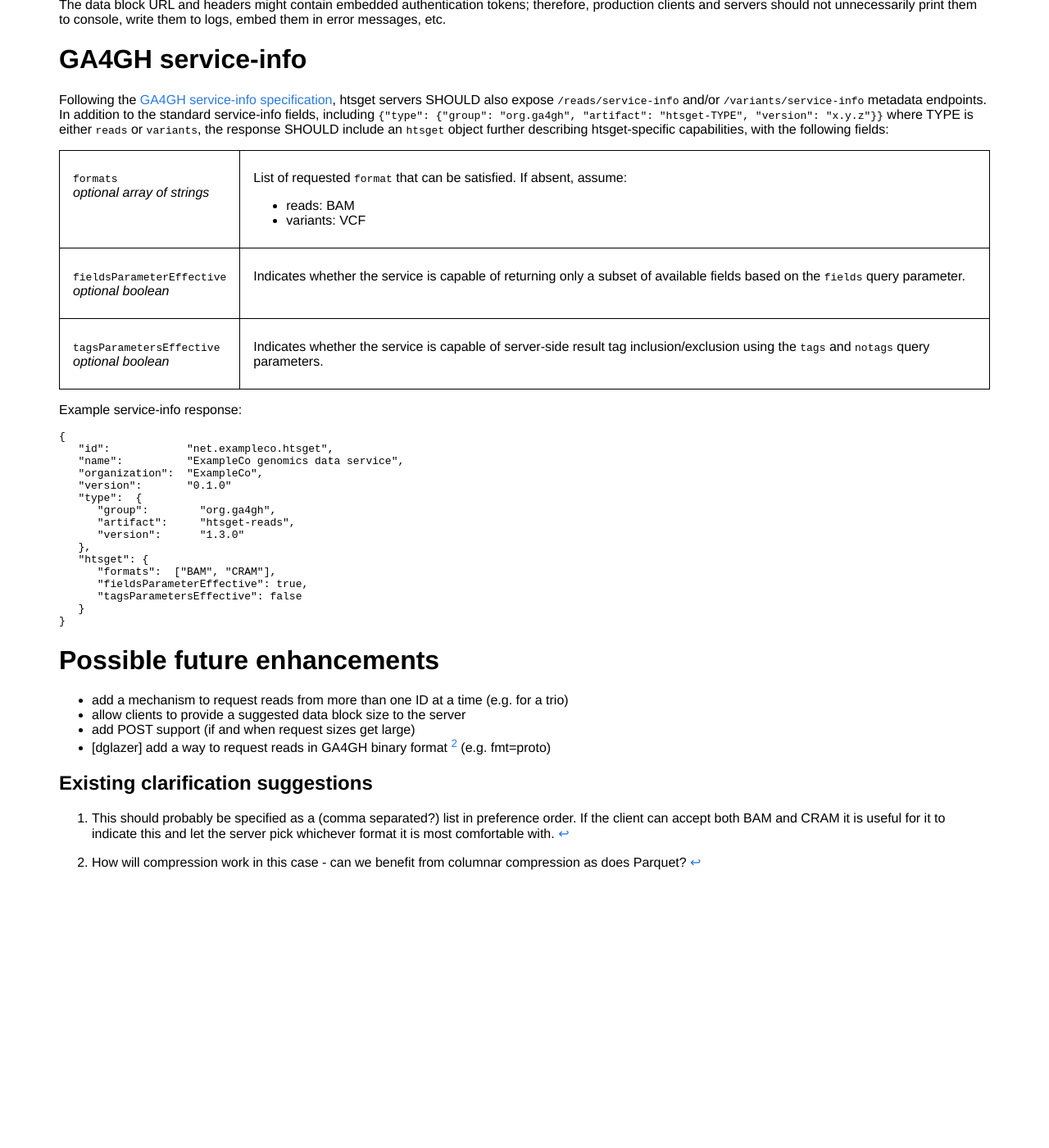
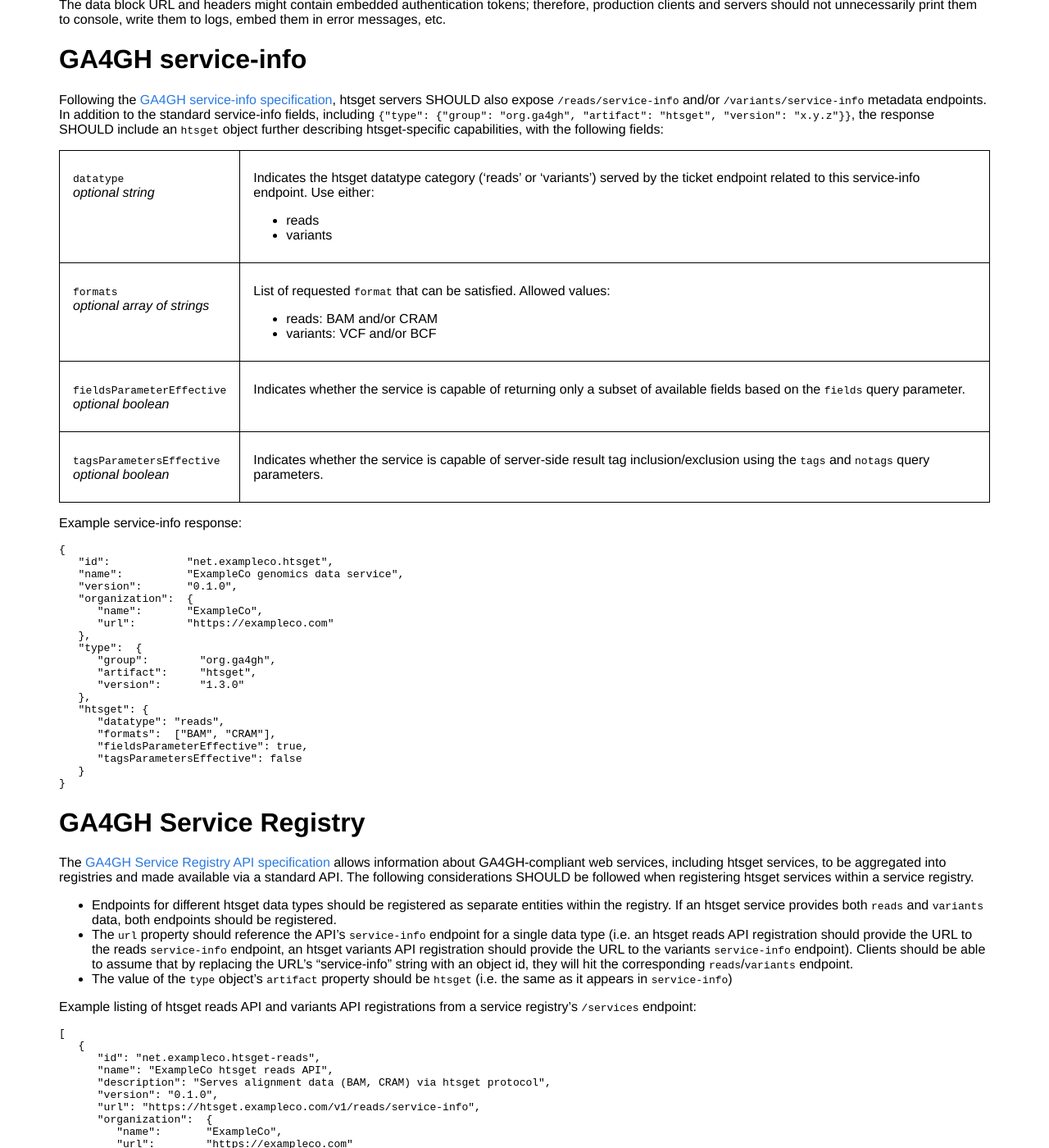
Before and after one commit to samtools/hts-specs, a Jekyll site: the page built from htsget.md, in a window 1280 px wide and 1400 px high, scrolled down 7450 px. Shown: the whole window at 82% size. Built offline with Jekyll 4.4.1, drawn with Linux system fonts in a browser that asks for light colours; before the commit the page ends 8528 px from its top, so only the background shows below that; some of the changed text lies outside the part shown.

Commit message:
replace artifact subtypes with datatype parameter, added service registry considerations - removed 'htsget-reads' and 'htsget-variants', instead using a 'datatype' parameter to indicate 'reads' or 'variants' - removed default assumptions when service-info parameters not provided

````diff
--- a/htsget.md
+++ b/htsget.md
@@ -447,19 +447,30 @@ The data block URL and headers might contain embedded authentication tokens; the
 
 # GA4GH service-info
 
-Following the [GA4GH service-info specification](https://github.com/ga4gh-discovery/ga4gh-service-info), htsget servers SHOULD also expose `/reads/service-info` and/or `/variants/service-info` metadata endpoints. In addition to the standard service-info fields, including `{"type": {"group": "org.ga4gh", "artifact": "htsget-TYPE", "version": "x.y.z"}}` where TYPE is either `reads` or `variants`, the response SHOULD include an `htsget` object further describing htsget-specific capabilities, with the following fields:
+Following the [GA4GH service-info specification](https://github.com/ga4gh-discovery/ga4gh-service-info), htsget servers SHOULD also expose `/reads/service-info` and/or `/variants/service-info` metadata endpoints. In addition to the standard service-info fields, including `{"type": {"group": "org.ga4gh", "artifact": "htsget", "version": "x.y.z"}}`, the response SHOULD include an `htsget` object further describing htsget-specific capabilities, with the following fields:
 
 <table>
+
+<tr markdown="block"><td>
+
+`datatype`
+_optional string_
+</td><td>
+Indicates the htsget datatype category ('reads' or 'variants') served by the ticket endpoint related to this service-info endpoint. Use either:
+
+* reads
+* variants
+</td></tr>
 <tr markdown="block"><td>
 
 `formats`
 _optional array of strings_
 </td><td>
 
-List of requested `format` that can be satisfied. If absent, assume:
+List of requested `format` that can be satisfied. Allowed values:
 
-* reads: BAM
-* variants: VCF
+* reads: BAM and/or CRAM
+* variants: VCF and/or BCF
 </td></tr>
 <tr markdown="block"><td>
 
@@ -485,19 +496,70 @@ Example service-info response:
 {
    "id":            "net.exampleco.htsget",
    "name":          "ExampleCo genomics data service",
-   "organization":  "ExampleCo",
-   "version":       "0.1.0"
+   "version":       "0.1.0",
+   "organization":  {
+      "name":       "ExampleCo",
+      "url":        "https://exampleco.com"
+   },
    "type":  {
       "group":        "org.ga4gh",
-      "artifact":     "htsget-reads",
+      "artifact":     "htsget",
       "version":      "1.3.0"
    },
    "htsget": {
+      "datatype": "reads",
       "formats":  ["BAM", "CRAM"],
       "fieldsParameterEffective": true,
       "tagsParametersEffective": false
    }
 }
+```
+
+# GA4GH Service Registry
+
+The [GA4GH Service Registry API specification](https://github.com/ga4gh-discovery/ga4gh-service-registry) allows information about GA4GH-compliant web services, including htsget services, to be aggregated into registries and made available via a standard API. The following considerations SHOULD be followed when registering htsget services within a service registry.
+
+* Endpoints for different htsget data types should be registered as separate entities within the registry. If an htsget service provides both `reads` and `variants` data, both endpoints should be registered.
+* The `url` property should reference the API's `service-info` endpoint for a single data type (i.e. an htsget reads API registration should provide the URL to the reads `service-info` endpoint, an htsget variants API registration should provide the URL to the variants `service-info` endpoint). Clients should be able to assume that by replacing the URL's "service-info" string with an object id, they will hit the corresponding `reads`/`variants` endpoint.
+* The value of the `type` object's `artifact` property should be `htsget` (i.e. the same as it appears in `service-info`)
+
+Example listing of htsget reads API and variants API registrations from a service registry's `/services` endpoint:
+
+```
+[
+   {
+      "id": "net.exampleco.htsget-reads",
+      "name": "ExampleCo htsget reads API",
+      "description": "Serves alignment data (BAM, CRAM) via htsget protocol",
+      "version": "0.1.0",
+      "url": "https://htsget.exampleco.com/v1/reads/service-info",
+      "organization":  {
+         "name":       "ExampleCo",
+         "url":        "https://exampleco.com"
+      },
+      "type": {
+         "group": "org.ga4gh",
+         "artifact": "htsget",
+         "version": "1.2.0"
+      }
+   },
+   {
+      "id": "net.exampleco.htsget-variants",
+      "name": "ExampleCo htsget variants API",
+      "description": "Serves variant data (VCF, BCF) via htsget protocol",
+      "version": "0.1.0",
+      "url": "https://htsget.exampleco.com/v1/variants/service-info"
+      "organization":  {
+         "name":       "ExampleCo",
+         "url":        "https://exampleco.com"
+      },
+      "type": {
+         "group": "org.ga4gh",
+         "artifact": "htsget",
+         "version": "1.2.0"
+      }
+   }
+]
 ```
 
 # Possible future enhancements
````
Also changed, not shown: other parts of htsget.md (+1 -1 lines), pub/htsget-openapi.yaml (+20 -11 lines).
